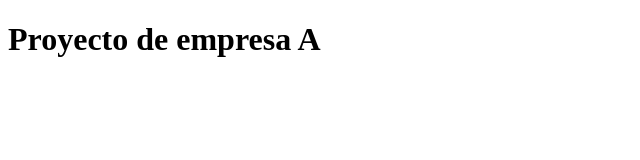
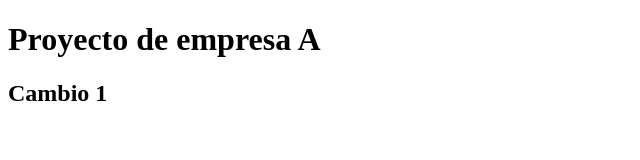
Before and after one commit to DavidGarcia131105/cursoGit, a plain HTML site: page index.html in a window 1280 px wide. Shown: the whole page, without its empty margins (0-640 px from the left). Drawn offline with Linux system fonts and the light colour scheme.

Commit message:
Ejemplo realizado

```diff
--- a/index.html
+++ b/index.html
@@ -7,5 +7,6 @@
 </head>
 <body>
     <h1>Proyecto de empresa A</h1>
+    <h2>Cambio 1</h2>
 </body>
 </html>
```
